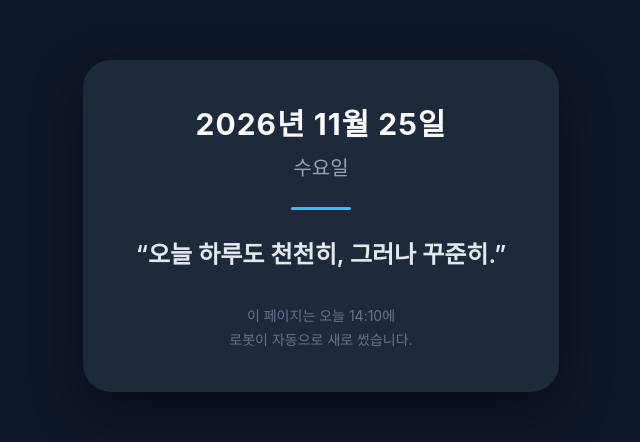
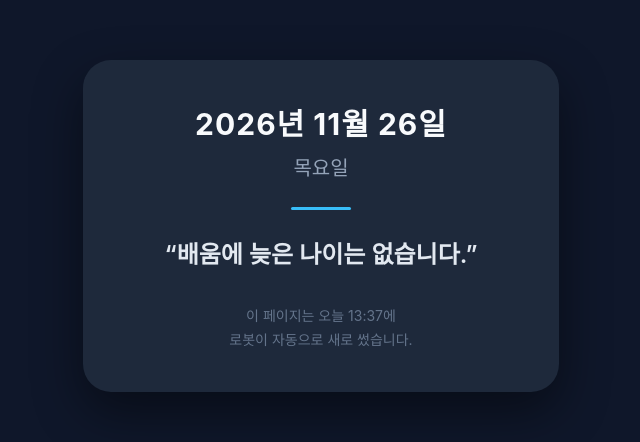
Before and after one commit to cheon-bosik/myinto2, a plain HTML site: page today.html in a window 1280 px wide. Shown: the part 174-616 px from the top of the page, without its empty margins (319-959 px from the left). Drawn offline with Linux system fonts and the light colour scheme.

Commit message:
자동 갱신: 2026-11-26 13:37

```diff
--- a/today.html
+++ b/today.html
@@ -19,11 +19,11 @@
 </head>
 <body>
 <div class="card">
-  <div class="date">2026년 11월 25일</div>
-  <div class="day">수요일</div>
+  <div class="date">2026년 11월 26일</div>
+  <div class="day">목요일</div>
   <div class="line"></div>
-  <div class="quote">&ldquo;오늘 하루도 천천히, 그러나 꾸준히.&rdquo;</div>
-  <div class="foot">이 페이지는 오늘 14:10에<br>로봇이 자동으로 새로 썼습니다.</div>
+  <div class="quote">&ldquo;배움에 늦은 나이는 없습니다.&rdquo;</div>
+  <div class="foot">이 페이지는 오늘 13:37에<br>로봇이 자동으로 새로 썼습니다.</div>
 </div>
 </body>
 </html>
```
